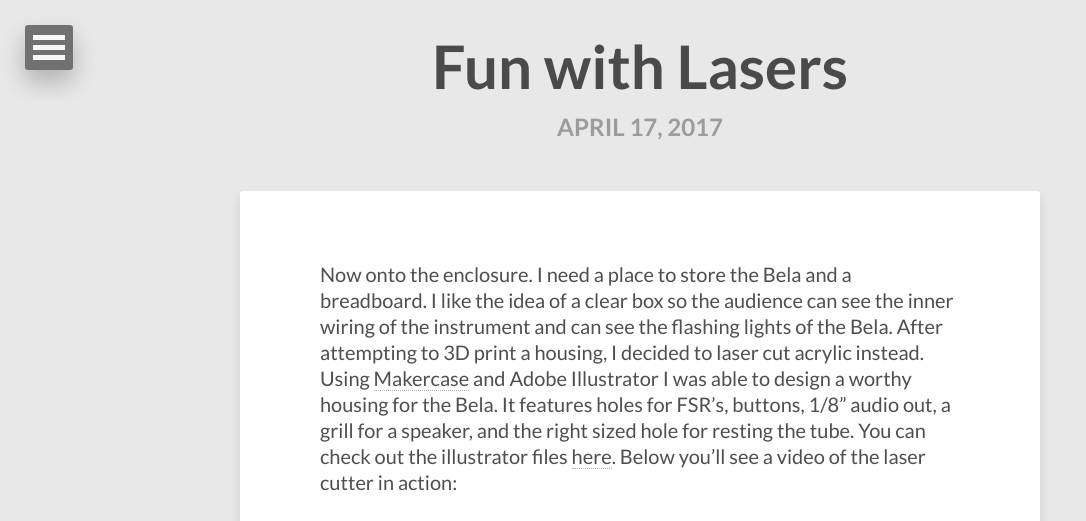
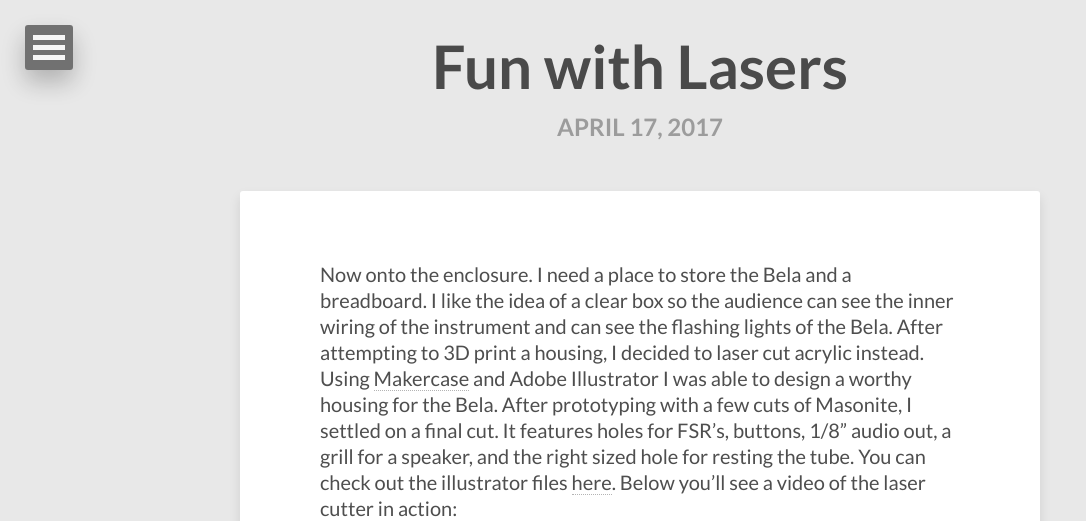
Before and after one commit to matthew-leon/matthew-leon.github.io, a Jekyll site: the page built from _posts/2017-04-17-fun-with-lasers.md, in a window 1280 px wide and 1400 px high. Shown: the top 521 px of the window, without its empty margins (0-1086 px from the left). Built offline with Jekyll 4.4.1, drawn with Linux system fonts in a browser that asks for light colours; nearby versions of some CDN libraries; some of the changed text lies outside the part shown; grey boxes are pictures that could not be loaded.

Commit message:
added proto box photos

```diff
--- a/_posts/2017-04-17-fun-with-lasers.md
+++ b/_posts/2017-04-17-fun-with-lasers.md
@@ -8,12 +8,23 @@
 share: false
 ---
 
-Now onto the enclosure. I need a place to store the Bela and a breadboard. I like the idea of a clear box so the audience can see the inner wiring of the instrument and can see the flashing lights of the Bela. After attempting to 3D print a housing, I decided to laser cut acrylic instead. Using [Makercase](http://www.makercase.com/) and Adobe Illustrator I was able to design a worthy housing for the Bela. It features holes for FSR's, buttons, 1/8" audio out, a grill for a speaker, and the right sized hole for resting the tube. You can check out the illustrator files [here][1]. Below you'll see a video of the laser cutter in action:
-
+Now onto the enclosure. I need a place to store the Bela and a breadboard. I like the idea of a clear box so the audience can see the inner wiring of the instrument and can see the flashing lights of the Bela. After attempting to 3D print a housing, I decided to laser cut acrylic instead. Using [Makercase](http://www.makercase.com/) and Adobe Illustrator I was able to design a worthy housing for the Bela. After prototyping with a few cuts of Masonite, I settled on a final cut. It features holes for FSR's, buttons, 1/8" audio out, a grill for a speaker, and the right sized hole for resting the tube. You can check out the illustrator files [here][1]. Below you'll see a video of the laser cutter in action:
 
 <iframe src="https://player.vimeo.com/video/214541363?byline=0&portrait=0" width="200" height="150" frameborder="0" webkitallowfullscreen mozallowfullscreen allowfullscreen></iframe>
 <p><a href="https://vimeo.com/214541363">Fun with Lasers!</a>
 </p>
 
+Some photos of the boxes:
+{% capture box %}
+  /images/aquaTube/proto-box-door.JPG
+  /images/aquaTube/proto-box-far.JPG
+  /images/aquaTube/proto-box-slot.JPG
+  /images/aquaTube/proto-box-whole.JPG
+  /images/aquaTube/tube+caps+proto1.JPG
+  /images/aquaTube/tube+caps+proto2.JPG
+{% endcapture %}
+
 
 [1]:{{ site.url }}/downloads/aquaTube/laserCase-2.0.ai
+
+{% include gallery images=box caption="box photos" cols=2 %}
```
Also changed, not shown: 8 other files.
